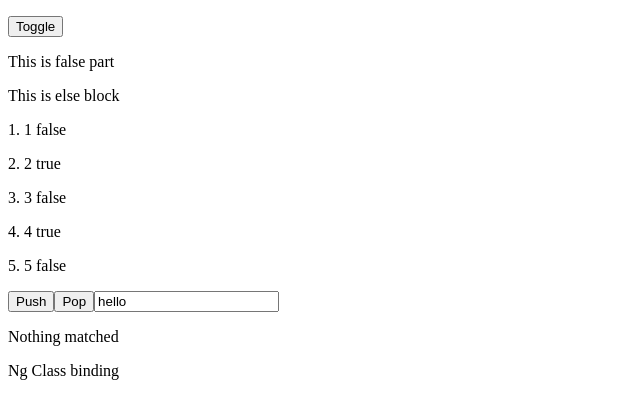
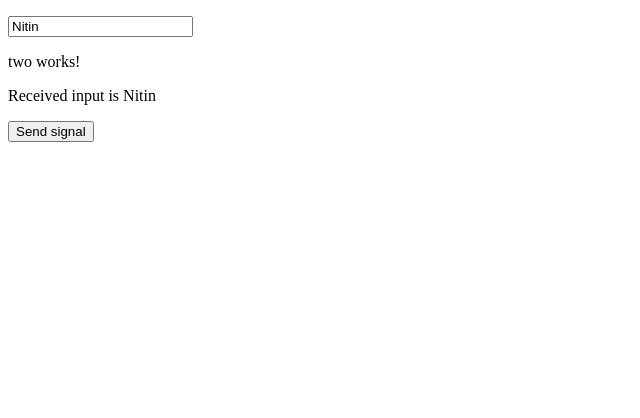
Before and after one commit to npahalZenways/June-30-Weekend-sector-14, an Angular app in the folder my-first-app/: page / in a window 1280 px wide. Shown: the top 418 px of the page, without its empty margins (0-640 px from the left). Built offline with nearby package versions, Linux system fonts and the light colour scheme.

Commit message:
July 8 Inputs and outputs

```diff
--- a/my-first-app/src/app/app.component.html
+++ b/my-first-app/src/app/app.component.html
@@ -1,3 +1,5 @@
 <!-- <data-binding></data-binding> -->
 
-<app-in-built-directives></app-in-built-directives>
+<!-- <app-in-built-directives></app-in-built-directives> -->
+
+<app-one></app-one>
--- a/my-first-app/src/app/app.module.ts
+++ b/my-first-app/src/app/app.module.ts
@@ -6,13 +6,17 @@ import { Custom } from "./custom";
 import { DataBinding } from './data-binding/data-binding';
 import { FormsModule } from "@angular/forms";
 import { InBuiltDirectivesComponent } from './in-built-directives/in-built-directives.component';
+import { OneComponent } from './data-sharing/one/one.component';
+import { TwoComponent } from './data-sharing/two/two.component';
 
 @NgModule({
   declarations: [
     AppComponent,
     Custom,
     DataBinding,
-    InBuiltDirectivesComponent
+    InBuiltDirectivesComponent,
+    OneComponent,
+    TwoComponent
   ],
   imports: [
     BrowserModule,
--- a/my-first-app/src/app/data-binding/data-binding.html
+++ b/my-first-app/src/app/data-binding/data-binding.html
@@ -23,7 +23,7 @@
 <!-- two-way binding [()] -->
 <!-- it works where we have a property x and and event xChange, there we can write [(x)] -->
 
-<input type="text" #url>
+<input type="text" [(ngModel)]="myapp">
 
 <!-- local template variable or template referrence variable -->
 <!-- #name -->
--- /dev/null
+++ b/my-first-app/src/app/data-sharing/one/one.component.html
@@ -0,0 +1,10 @@
+<input type="text" [(ngModel)]="myprop">
+
+<app-two [myinput]="myprop" (myoutput)="outputR($event)"></app-two>
+
+<!-- input -
+  sent by parent and received by child
+
+  output -
+  sent by child and received by parent
+-->
--- /dev/null
+++ b/my-first-app/src/app/data-sharing/one/one.component.ts
@@ -0,0 +1,20 @@
+import { Component, OnInit } from '@angular/core';
+
+@Component({
+  selector: 'app-one',
+  templateUrl: './one.component.html',
+  styles: []
+})
+export class OneComponent implements OnInit {
+
+  myprop = "Nitin";
+
+  outputR(e){
+    console.log('output received', e);
+  }
+  constructor() { }
+
+  ngOnInit() {
+  }
+
+}
--- /dev/null
+++ b/my-first-app/src/app/data-sharing/two/two.component.html
@@ -0,0 +1,8 @@
+<p>
+  two works!
+</p>
+<p>
+  Received input is {{myinput}}
+</p>
+
+<button (click)="sendsignal()">Send signal</button>
--- /dev/null
+++ b/my-first-app/src/app/data-sharing/two/two.component.ts
@@ -0,0 +1,26 @@
+import { Component, OnInit, EventEmitter } from '@angular/core';
+
+@Component({
+  selector: 'app-two',
+  templateUrl: './two.component.html',
+  styles: [],
+  inputs: ['myinput'],
+  outputs: ['myoutput']
+})
+export class TwoComponent implements OnInit {
+
+  myinput = 'hello';
+
+  // custom event
+  myoutput = new EventEmitter();
+
+  sendsignal(){
+    this.myoutput.emit('hello')
+  }
+
+  constructor() { }
+
+  ngOnInit() {
+  }
+
+}
```
Also changed, not shown: 1 other file (tests, documents, lock files or other folders).
